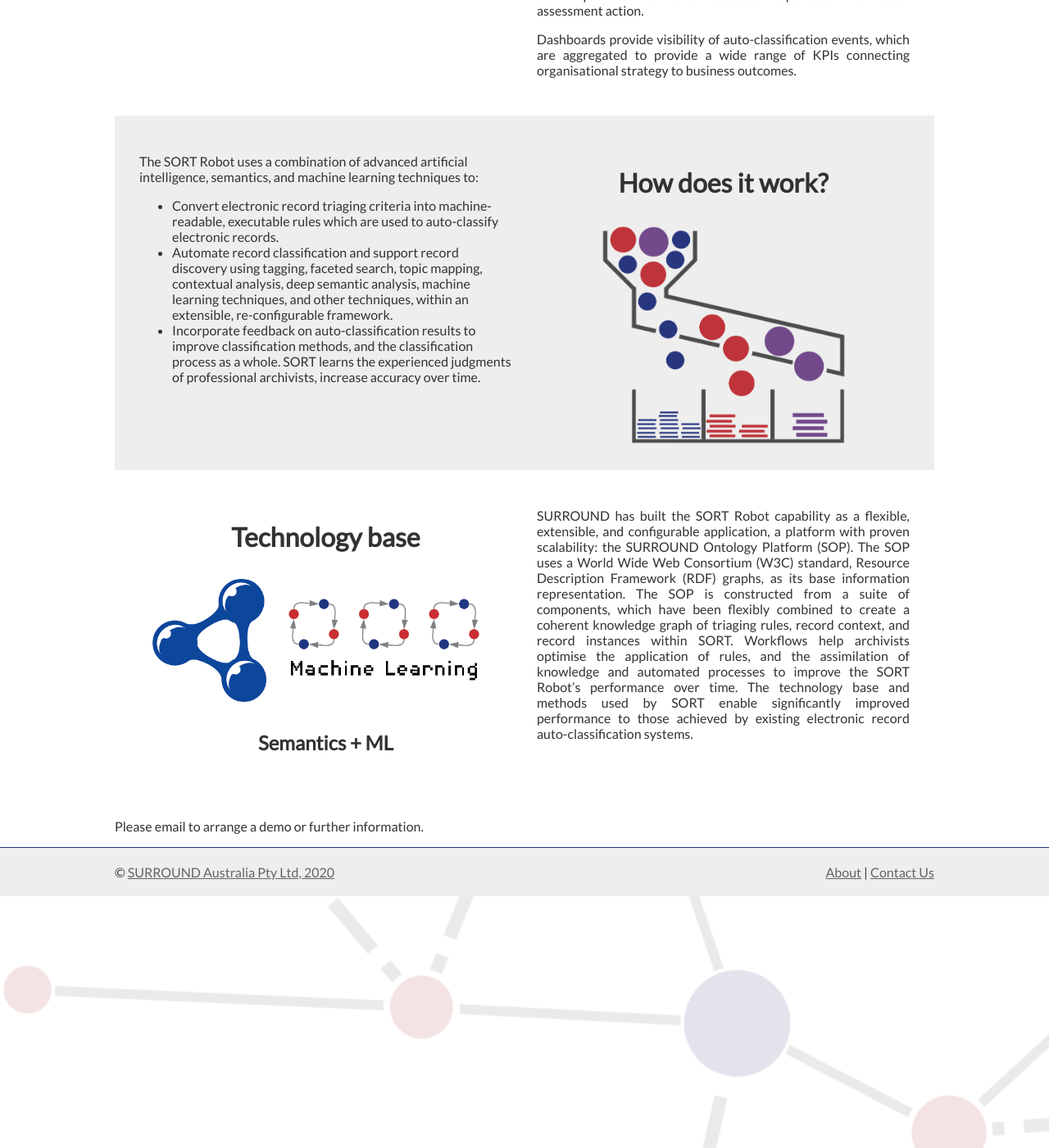
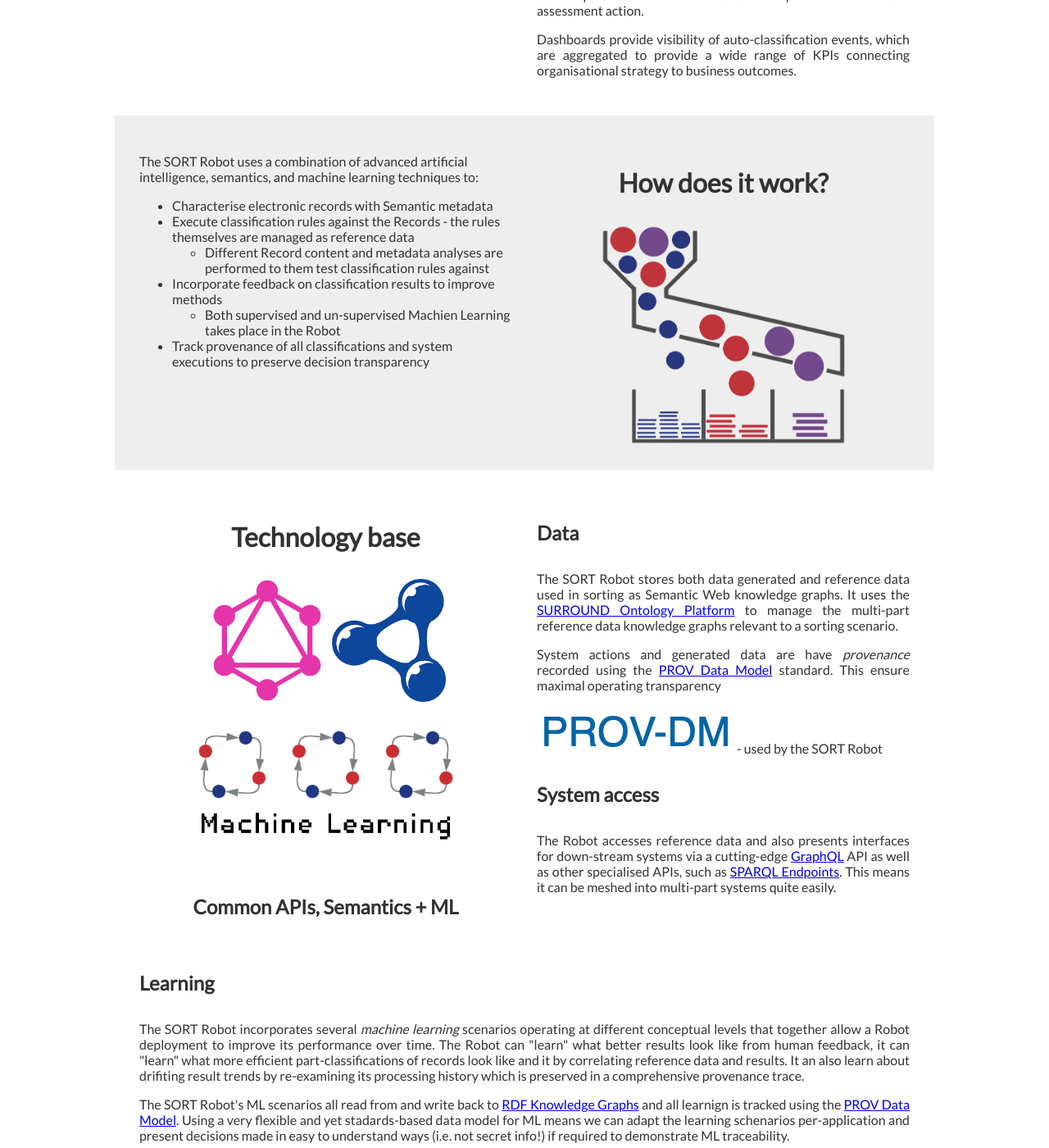
Before and after one commit to surroundaustralia/surroundaustralia.com, a Jekyll site: the page built from pages/sort.html, in a window 1280 px wide and 1400 px high, scrolled down 1071 px. Shown: the whole window at 82% size. Built offline with Jekyll 4.4.1, drawn with Linux system fonts in a browser that asks for light colours; some of the changed text lies outside the part shown.

Commit message:
PROV mentioned in SORT

```diff
--- a/pages/sort.html
+++ b/pages/sort.html
@@ -90,32 +90,66 @@
         <div style="grid-column:1; text-align: left;">
             <p>The SORT Robot uses a combination of advanced artificial intelligence, semantics, and machine learning techniques to:</p>
             <ul>
-                <li>Convert electronic record triaging criteria into machine-readable, executable rules which are used to auto-classify electronic records.</li>
-                <li>Automate record classification and support record discovery using tagging, faceted search, topic mapping, contextual analysis, deep semantic analysis, machine learning techniques, and other techniques, within an extensible, re-configurable framework.</li>
-                <li>Incorporate feedback on auto-classification results to improve classification methods, and the classification process as a whole. SORT learns the experienced judgments of professional archivists, increase accuracy over time.</li>
+                <li>Characterise electronic records with Semantic metadata</li>
+                <li>
+                    Execute classification rules against the Records - the rules themselves are managed as reference data
+                    <ul>
+                        <li>Different Record content and metadata analyses are performed to them test classification rules against</li>
+                    </ul>
+                </li>
+                <li>Incorporate feedback on classification results to improve methods
+                    <ul>
+                        <li>Both supervised and un-supervised Machien Learning takes place in the Robot</li>
+                    </ul>
+                </li>
+                <li>
+                    Track provenance of all classifications and system executions to preserve decision transparency
+                </li>
             </ul>
         </div>
         <div style="grid-column:2; text-align: center;">
             <h3>How does it work?</h3>
             <img src="images/sort-grader.png" style="width:300px;" />
         </div>
-
     </div>
     <div>
         <div style="grid-column:1; text-align: center;">
             <h3>Technology base</h3>
+            <img src="images/icon-graphql.png" style="height:150px;" />
             <img src="images/icon-rdf.png" style="height:150px;" />
-            <img src="images/sort-ml.png" style="height:150px;" />
+            <img src="images/sort-ml.png" style="height:200px;" />
             <h4>
-                Semantics + ML
+                Common APIs, Semantics + ML
             </h4>
         </div>
         <div style="grid-column:2;">
-            <p>
-                SURROUND has built the SORT Robot capability as a flexible, extensible, and configurable application, a platform with proven scalability: the SURROUND Ontology Platform (SOP). The SOP uses a World Wide Web Consortium (W3C) standard, Resource Description Framework (RDF) graphs, as its base information representation. The SOP is constructed from a suite of components, which have been flexibly combined to create a coherent knowledge graph of triaging rules, record context, and record instances within SORT. Workflows help archivists optimise the application of rules, and the assimilation of knowledge and automated processes to improve the SORT Robot’s performance over time. The technology base and methods used by SORT enable significantly improved performance to those achieved by existing electronic record auto-classification systems.
+            <!--<p>SURROUND has built the SORT Robot capability as a flexible, extensible, and configurable application. It sorts things and can be tuned to sort different things according to different categorisation requirements.
+            </p>-->
+            <h4>Data</h4>
+            <p>The SORT Robot stores both data generated and reference data used in sorting as Semantic Web knowledge graphs. It uses the <a href="/sop">SURROUND Ontology Platform</a> to manage the multi-part reference data knowledge graphs relevant to a sorting scenario.</p>
+            <p>System actions and generated data are have <em>provenance</em> recorded using the <a href="http://www.w3.org/TR/prov-dm/">PROV Data Model</a> standard. This ensure maximal operating transparency</p>
+            <a href="http://www.w3.org/TR/prov-dm/"><img src="images/logo-prov-dm.png" alt="PROV Data Model" /></a> - used by the SORT Robot
+            <h4>System access</h4>
+            <p>The Robot accesses reference data and also presents interfaces for down-stream systems via a cutting-edge <a href="https://graphql.org/">GraphQL</a> API as well as other specialised APIs, such as <a href="https://www.w3.org/TR/sparql11-protocol/">SPARQL Endpoints</a>. This means it can be meshed into multi-part systems quite easily.</p>
             </p>
+        </div>
+        <div  style="grid-column:1/3;">
+            <h4>Learning</h4>
+            <p>The SORT Robot incorporates several <em>machine learning</em> scenarios operating at different conceptual levels that together allow a Robot deployment to improve its performance over time. The Robot can "learn" what better results look like from human feedback, it can "learn" what more efficient part-classifications of records look like and it by correlating reference data and results. It an also learn about drifiting result trends by re-examining its processing history which is preserved in a comprehensive provenance trace.</p>
+            <p>The SORT Robot's ML scenarios all read from and write back to <a href="https://en.wikipedia.org/wiki/Resource_Description_Framework">RDF Knowledge Graphs</a> and all learnign is tracked using the <a href="http://www.w3.org/TR/prov-dm/">PROV Data Model</a>. Using a very flexible and yet stadards-based data model for ML means we can adapt the learning schenarios per-application and present decisions made in easy to understand ways (i.e. not secret info!) if required to demonstrate ML traceability.</p>
+        </div>
+    </div>
+    <div style="background-color:rgb(238, 238, 238);">
+        <div style="grid-column:1; text-align: left;">
+            <p>The SORT Robot can be adapted to classifying any kind of digital asset.</p>
+            <p>The particular record (asset) reading functiosn can be adapted for your dta types and the you can specify the classifications that you want to see records sorted according to. We can build up a collection of reference data as structured Knowledge Graphs that represent the knolwedge in your domain so that the SORT Robot can operate as your human expers do.</p>
+            <p>Whatever the deployment scenario: the SORT Robot will always track all decsions and learning made using standardised provenance so that you have auditable outcomes.</p>
+        </div>
+        <div style="grid-column:2; text-align: center;">
+            <h3>Adapting SORT for your needs</h3>
+            <img src="images/sort-for-you.png" style="width:400px;" />
         </div>
     </div>
 </div>
 
-<p>Please email <info@surroundaustralia.com> to arrange a demo or further information.</p>
+<h4>Please <a href="/contact">Contact Us</a> to arrange a demo or further information.</h4>
```
Also changed, not shown: images/icon-graphql.png (added), images/logo-prov-dm.png (added), images/sort-for-you.png (added).
